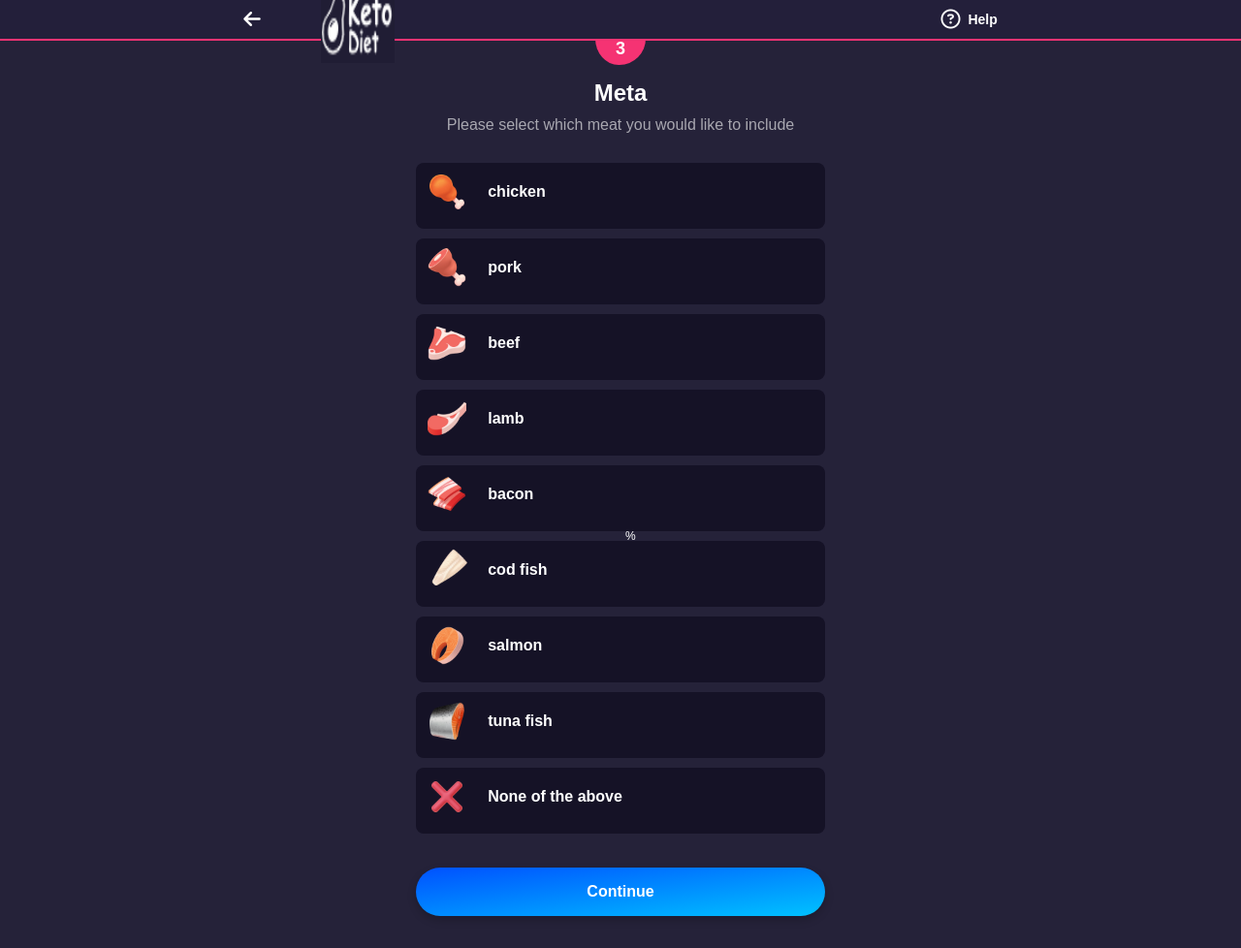
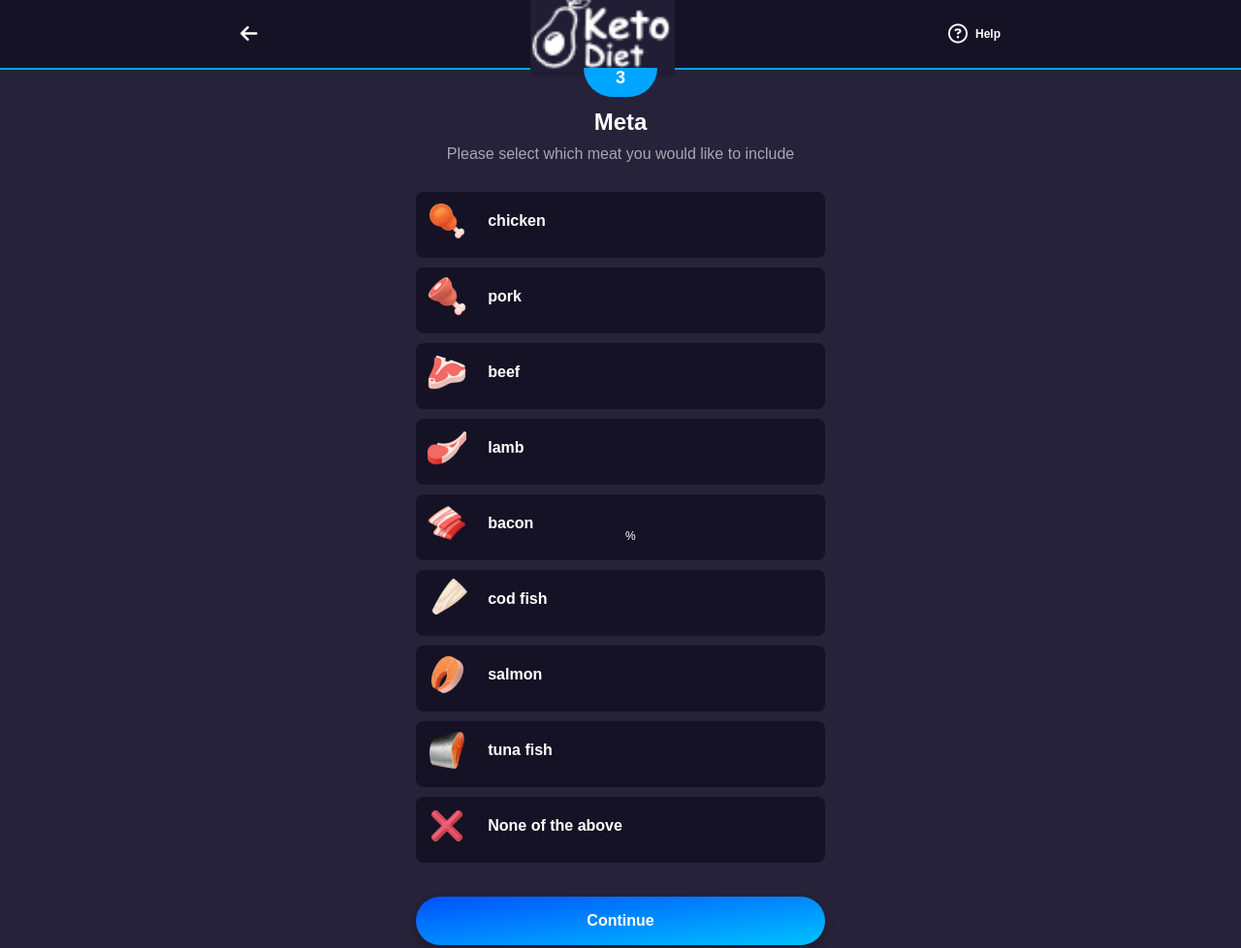
Before and after one commit to AjmalKarim1/testtask, a plain HTML site: page services.html in a window 1280 px wide. Shown: the whole page at 97% size. Drawn offline with Linux system fonts and the light colour scheme.

Commit message:
made some changes in style

```diff
--- a/services.html
+++ b/services.html
@@ -17,27 +17,27 @@
     <title>KETO DIET | yourketo.diet</title>
   </head>
   <body>
-    <nav class="navbar">
+    <nav class="nav">
       <div class="nav__container">
-      <div class="back-button">
+      <div class="exit-button">
         <i class="fa-solid fa-arrow-left"></i>
       </div>
-      <div class="logo">
+      <div class="web__logo">
           <img src="assets/images/logo.png" alt="" >
       </div>
-      <div class="help-button">
+      <div class="help-btn">
         <i class="fa-regular fa-circle-question"></i>
-        <span class="label">Help</span>
+        <span class="help__text">Help</span>
       </div>
     </div>
     </nav>
-    <div class="progress-bar">
-      <div class="progress-bar-inner">
-        <div class="progress-bar-fill"></div>
+    <div class="progress__bar">
+      <div class="progress__bar-inner">
+        <div class="progress__bar-fill"></div>
       </div>
-      <div class="progress-bar-text">
-        <span class="progress-percent">3</span>
-        <span class="progress-percent-unit">%</span>
+      <div class="progress__bar-text">
+        <span class="progress__percent">3</span>
+        <span class="progress__percent-unit">%</span>
       </div>
     </div>
    </div>
--- a/style.css
+++ b/style.css
@@ -18,56 +18,56 @@ html {
   align-items: center;
   width: 65%;
 }
-.navbar {
+.nav {
   background-color: #151226;
   height: 70px;
   display: flex;
   justify-content: center;
   align-items: center;
 }
-.back-button,
-.help-button {
+.exit-button,
+.help-btn {
   display: inline-block;
   cursor: pointer;
   color: white;
   padding: 24px;
   font-size: 20px;
 }
-.label {
+.help__text {
   margin-left: 8px;
   font-size: 12px;
   font-weight: 700;
 }
 
-.help-button {
+.help-btn {
   display: flex;
   align-items: center;
 }
-.logo img {
+.web__logo img {
   height: 90px;
 }
 /* nav bar ends here ///////// */
 
-.progress-bar {
+.progress__bar {
   background: #00a5ff;
   height: 2px;
   display: flex;
   justify-content: center;
   color: #ffffff;
 }
-.progress-bar-text {
+.progress__bar-text {
   width: 6%;
   height: 30px;
   border-radius: 0px 0px 99px 99px;
   background: #00a5ff;
   text-align: center;
 }
-.progress-percent {
+.progress__percent {
   font-size: 18px;
   font-weight: 700;
   position: relative;
 }
-.progress-percent-unit {
+.progress__percent-unit {
   font-size: 12px;
   position: absolute;
   bottom: 240px;
@@ -217,13 +217,12 @@ html {
   }
 }
 /* contact */
-body{
+body {
   margin: 0;
   padding: 0;
   background: #252239;
   font-family: Arial, sans-serif;
 }
-
 
 .container-1 {
   margin: 0 auto;
@@ -240,43 +239,40 @@ body{
   padding: 8px 5px;
 }
 
-
 .back-button,
 .help-button {
   display: inline-block;
   cursor: pointer;
 }
 
-
 .icon {
   height: 24px;
   width: 24px;
 }
 
-
 .label {
   margin-left: 8px;
   font-size: 14px;
 }
-  .help-button{
+.help-button {
   display: flex;
   align-items: center;
 }
-  .progress-bar{
+.progress-bar {
   background: #f53373;
   height: 2px;
   display: flex;
   justify-content: center;
   color: #ffffff;
 }
- .progress-bar-text{
+.progress-bar-text {
   width: 4%;
   height: 27px;
-    border-radius: 49% 51% 53% 47% / 0% 0% 100% 100% ;
+  border-radius: 49% 51% 53% 47% / 0% 0% 100% 100%;
   background: #f53373;
   text-align: center;
 }
- .text-measurment{
+.text-measurment {
   display: flex;
   flex-direction: column;
   text-align: center;
@@ -284,10 +280,10 @@ body{
   justify-content: center;
   margin-top: 22px;
 }
- .first-text{
+.first-text {
   color: #ffffff;
 }
- .second-text{
+.second-text {
   color: #849eae;
 }
 .container {
@@ -297,7 +293,7 @@ body{
   background: #151226;
   border-radius: 12px;
 }
-label{
+label {
   font-size: x-small;
   color: #ffffff;
 }
@@ -323,7 +319,6 @@ label{
   transition: background-color 0.3s ease;
   width: 48%;
   border-radius: 25px;
-
 }
 
 .tab button.active {
@@ -358,8 +353,8 @@ label{
   margin-top: 20px;
   text-align: center;
 }
-.active{
-  background: linear-gradient(#f23479,#c24fe1);
+.active {
+  background: linear-gradient(#f23479, #c24fe1);
 }
 .submit-btn button {
   padding: 15px;
@@ -368,31 +363,30 @@ label{
   font-size: 16px;
   font-weight: bold;
   color: #fff;
-  background-color:#f23479;
+  background-color: #f23479;
   border: none;
   border-radius: 25px;
   cursor: pointer;
   transition: background-color 0.3s ease;
 }
 
-
 .submit-btn button:hover {
   background-color: #00ff00;
 }
 /* home */
-*{
+* {
   margin: 0px;
   padding: 0px;
   font-family: sans-serif;
 }
-.main{
+.main {
   background-color: #252239;
   color: white;
   width: 100%;
   height: 65vh;
 }
 
-.navBar{
+.navBar {
   width: 100%;
   height: 10vh;
   background-color: #201d34;
@@ -400,20 +394,20 @@ label{
   align-items: center;
   justify-content: center;
 }
-.logo{
+.logo {
   width: 70%;
   height: 73%;
   display: flex;
   align-items: center;
   justify-content: space-between;
 }
-.logo img{
+.logo img {
   width: 76px;
 }
-.logo i{
+.logo i {
   font-size: 22px;
 }
-.slider{
+.slider {
   width: 100%;
   height: 85%;
   background-color: #201d34;
@@ -421,19 +415,19 @@ label{
   align-items: center;
   justify-content: space-between;
 }
-.slider-text{
+.slider-text {
   width: 50%;
   height: 100%;
   display: flex;
   align-items: center;
   justify-content: flex-end;
 }
-.stext-inner{
+.stext-inner {
   width: 85%;
   height: 70%;
   background-color: #201d34;
 }
-.text-part{
+.text-part {
   width: 100%;
   height: 50%;
   display: flex;
@@ -442,10 +436,10 @@ label{
   font-size: 33px;
   font-family: sans-serif;
 }
-#change-color{
+#change-color {
   color: #a6a5ae;
 }
-.buttons-part{
+.buttons-part {
   width: 100%;
   height: 50%;
   display: flex;
@@ -454,7 +448,7 @@ label{
   gap: 45px;
   margin-left: 14px;
 }
-.btn-male{
+.btn-male {
   width: 31%;
   height: 43%;
   background: linear-gradient(to right, #04a2ff, #1f65ff);
@@ -464,7 +458,7 @@ label{
   border: none;
   font-size: 22px;
 }
-.btn-female{
+.btn-female {
   width: 31%;
   height: 43%;
   background: linear-gradient(to right, #f1357d, #c44fde);
@@ -474,20 +468,20 @@ label{
   border: none;
   font-size: 22px;
 }
-.slider-img{
+.slider-img {
   width: 50%;
   height: 100%;
   background-image: url(./assets/images/food.jpg);
   background-position: center;
   background-size: cover;
 }
-.section-two{
+.section-two {
   background-color: #252239;
   color: white;
   width: 100%;
   height: 120vh;
 }
-.sec-two-heading{
+.sec-two-heading {
   width: 100%;
   height: 20%;
   display: flex;
@@ -497,7 +491,7 @@ label{
   font-size: 31px;
   font-family: sans-serif;
 }
-.carts{
+.carts {
   width: 100%;
   height: 80%;
   background-color: #252239;
@@ -505,7 +499,7 @@ label{
   align-items: center;
   justify-content: center;
 }
-.carts-inner{
+.carts-inner {
   width: 70%;
   height: 100%;
   display: flex;
@@ -513,7 +507,7 @@ label{
   align-items: center;
   justify-content: space-between;
 }
-.card{
+.card {
   width: 72%;
   height: 18%;
   background-color: #151226;
@@ -523,7 +517,7 @@ label{
   justify-content: space-between;
   padding: 0px 30px 0px 30px;
 }
-#numbers{
+#numbers {
   color: linear-gradient(to right, #f1357d, #c44fde);
   font-size: 22px;
 }
```
Lines whose indentation alone changed are shown as unchanged.
